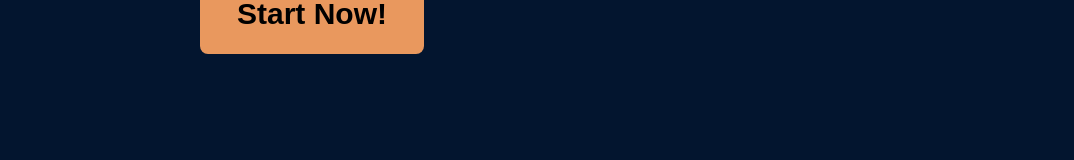
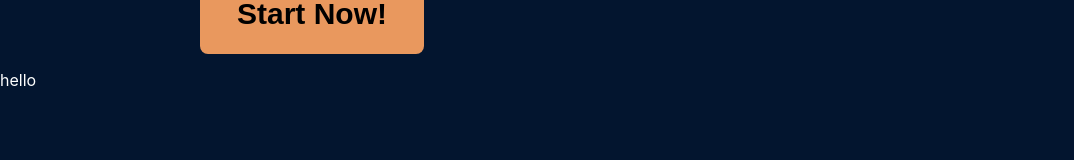
Before and after one commit to prannyv/contact-advice-, a React (Create React App) app in the folder frontend/: page / in a window 1280 px wide. Shown: the part 470-630 px from the top of the page, without its empty margins (0-1074 px from the left). Built offline with nearby package versions, Linux system fonts and the light colour scheme.

Commit message:
made about

```diff
--- a/frontend/src/App.js
+++ b/frontend/src/App.js
@@ -1,4 +1,5 @@
 import './App.css';
+import { About } from './components/About';
 import { Main } from './components/Main';
 import { Message } from './components/Message';
 
@@ -6,6 +7,7 @@ function App() {
   return (
     <div className='App'>
       <Main />
+      <About />
       <Message />
     </div>
   );
--- /dev/null
+++ b/frontend/src/components/About.js
@@ -0,0 +1,13 @@
+import { Container, Row , Col } from "react-bootstrap";
+import { useState, useEffect } from "react";
+
+export const About = () => {
+
+
+    return(
+        <div>
+            <p>hello</p>
+        </div>
+    )
+
+}
```
